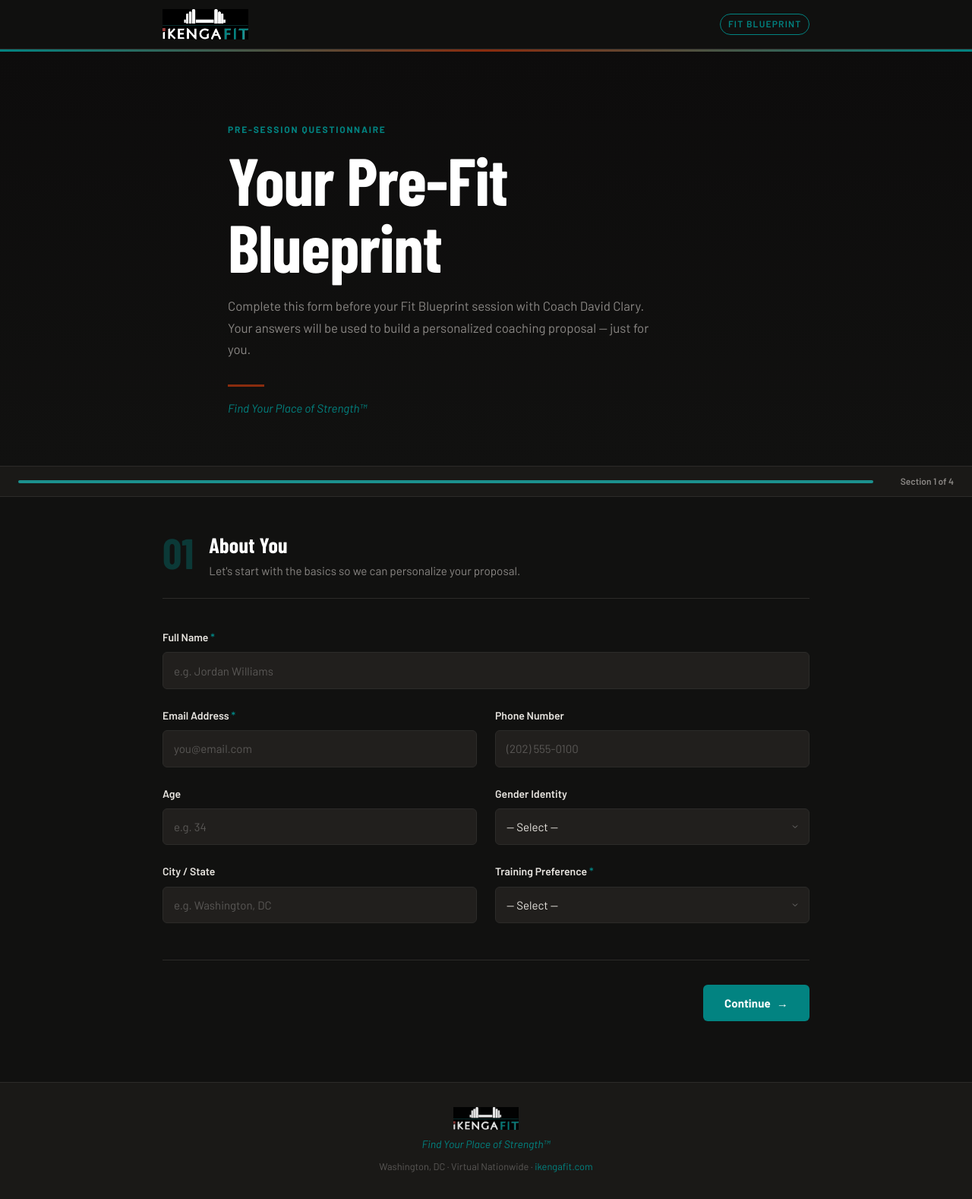
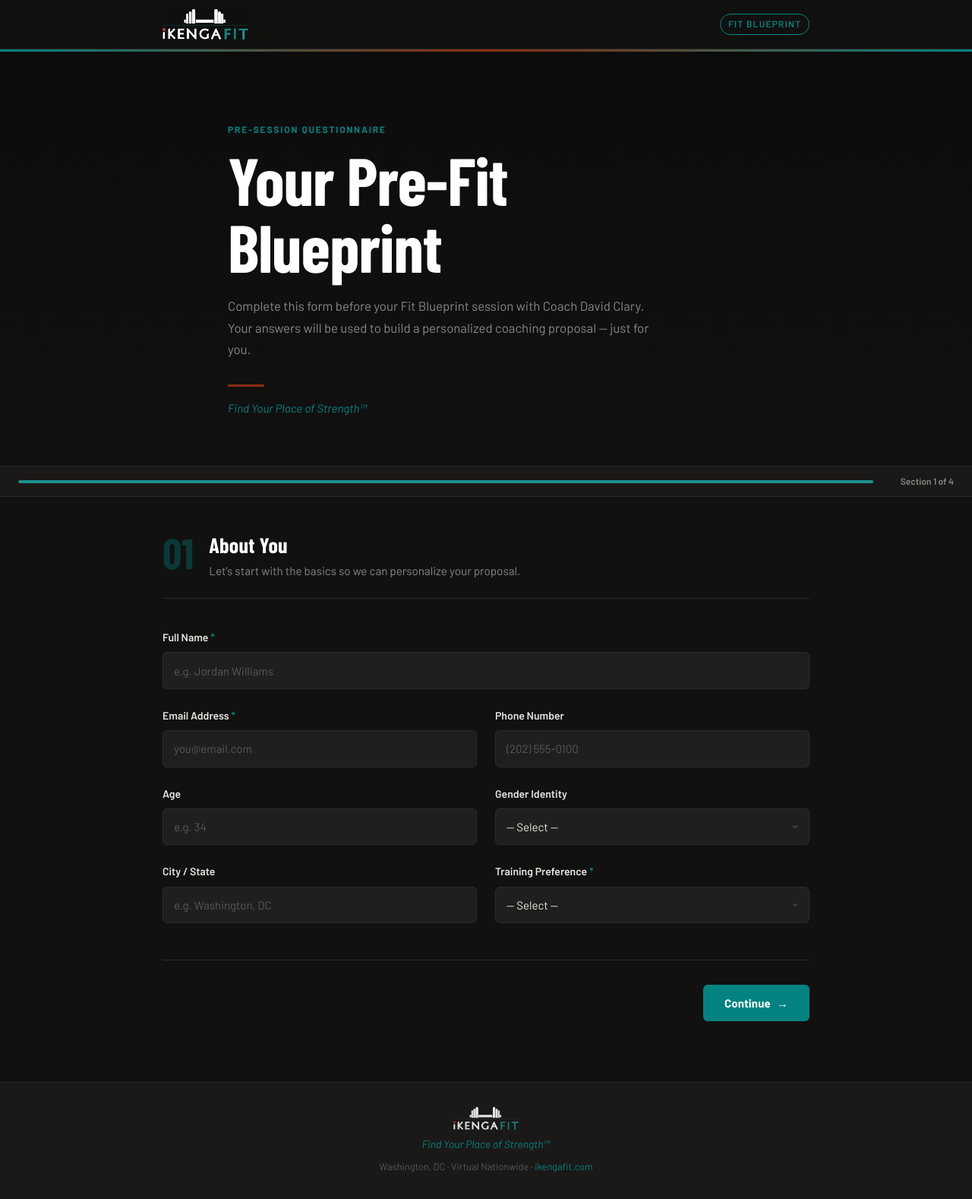
Before and after one commit to ikengafit/fit-blueprint, a website: page fitblueprint-form/public/index.html in a window 1280 px wide. Shown: the whole page at 76% size. Drawn offline with nearby package versions, Linux system fonts and the light colour scheme; a web font is replaced by a local one.

Commit message:
Logo blend: mix-blend-mode lighten removes black box on dark bg

```diff
--- a/fitblueprint-form/public/style.css
+++ b/fitblueprint-form/public/style.css
@@ -591,6 +591,7 @@ input:invalid:not(:placeholder-shown) { border-color: transparent; }
   width: auto;
   display: block;
   object-fit: contain;
+  mix-blend-mode: lighten;   /* black bg becomes invisible on dark header */
 }
 .footer-logo-img {
   height: 30px;
@@ -598,4 +599,5 @@ input:invalid:not(:placeholder-shown) { border-color: transparent; }
   display: block;
   object-fit: contain;
   opacity: 0.9;
+  mix-blend-mode: lighten;   /* same treatment in footer */
 }
```
